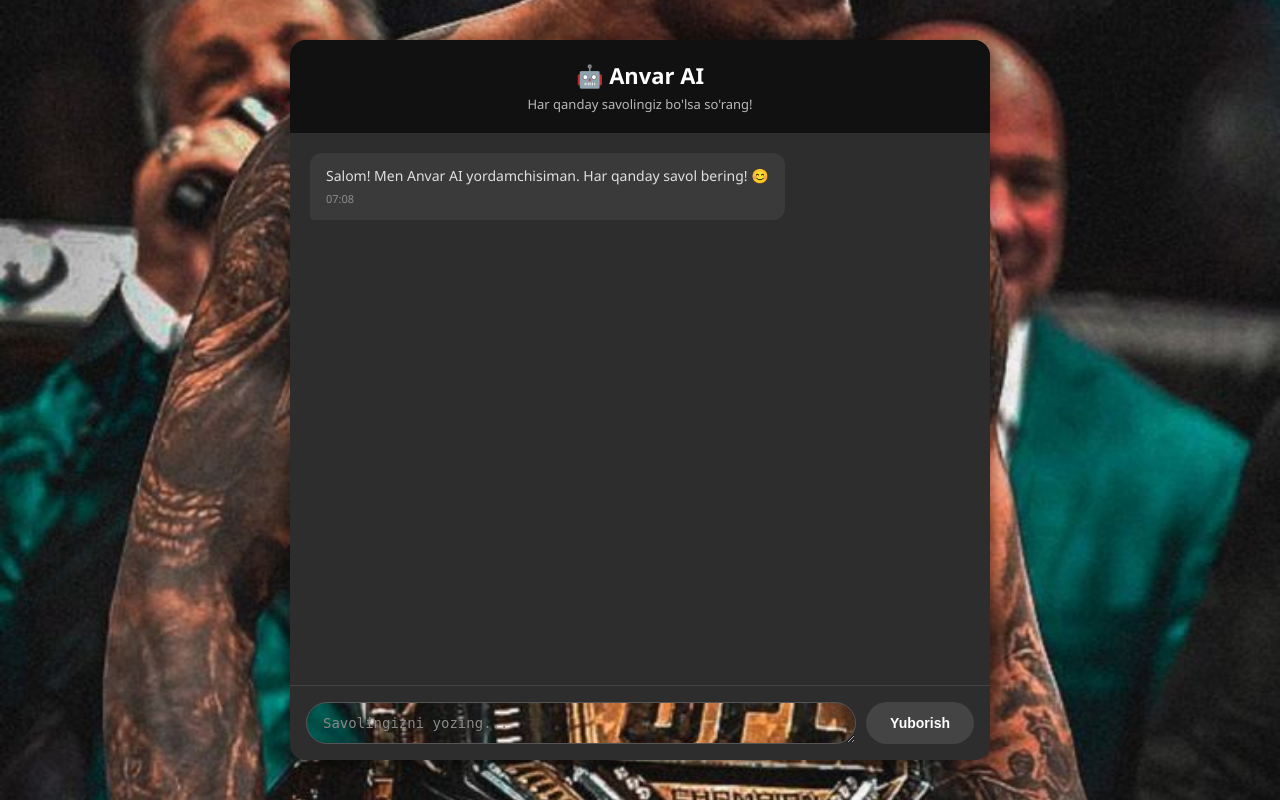
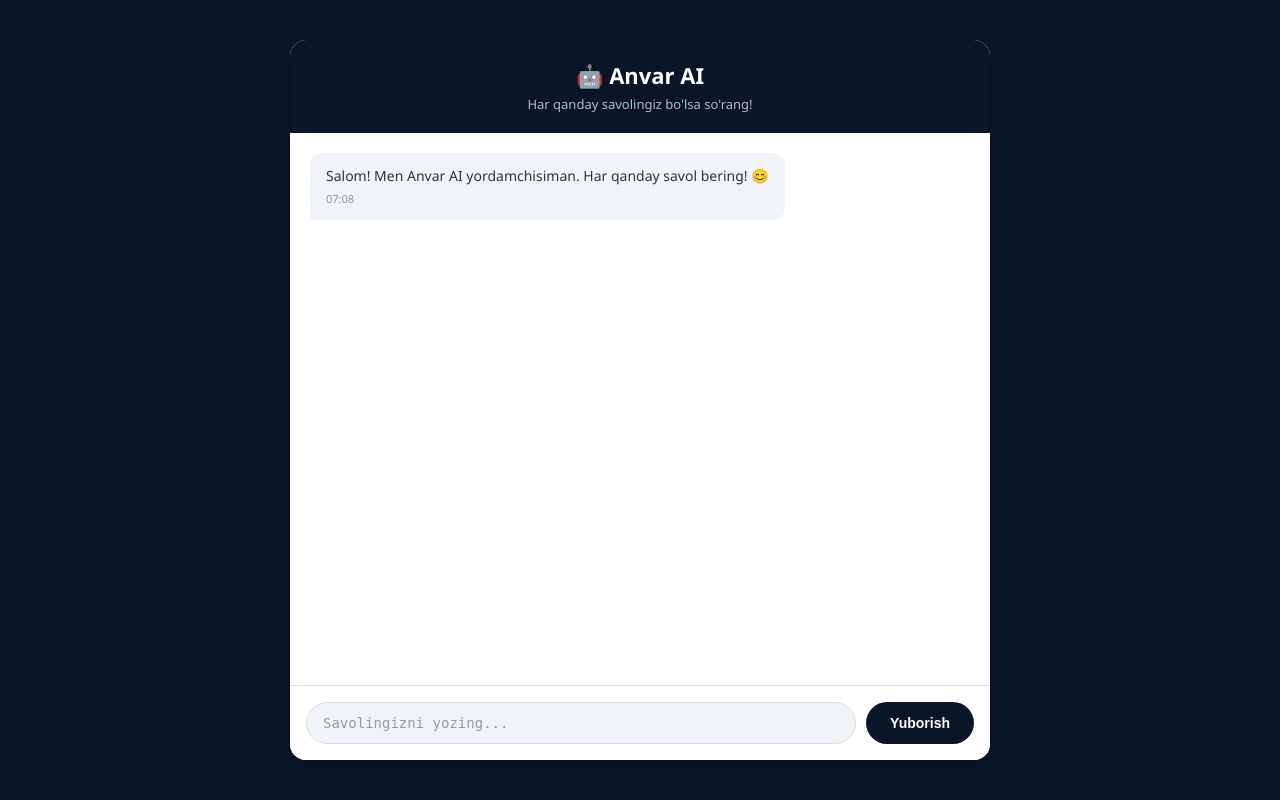
Before and after one commit to ankkkk527/groq-support, a Flask app: page / in a window 1280 px wide. Run offline with Flask 3, Linux system fonts and the light colour scheme.

Commit message:
Blue and white theme

```diff
--- a/static/style.css
+++ b/static/style.css
@@ -6,7 +6,7 @@
 
 body {
     font-family: 'Segoe UI', sans-serif;
-    background: #1a1a1a url('/static/bg.jpg') no-repeat center center fixed; background-size: cover;
+    background: #0a1628;
     display: flex;
     justify-content: center;
     align-items: center;
@@ -16,9 +16,9 @@ body {
 .chat-container {
     width: 100%;
     max-width: 700px;
-    background: #2d2d2d;
+    background: #ffffff;
     border-radius: 16px;
-    box-shadow: 0 4px 20px rgba(0,0,0,0.5);
+    box-shadow: 0 4px 20px rgba(0,0,0,0.3);
     overflow: hidden;
     display: flex;
     flex-direction: column;
@@ -26,7 +26,7 @@ body {
 }
 
 .chat-header {
-    background: #111111;
+    background: #0a1628;
     color: white;
     padding: 20px;
     text-align: center;
@@ -49,7 +49,7 @@ body {
     display: flex;
     flex-direction: column;
     gap: 12px;
-    background: #2d2d2d;
+    background: #ffffff;
 }
 
 .message {
@@ -61,15 +61,15 @@ body {
 }
 
 .message.user {
-    background: #444444;
+    background: #0a1628;
     color: #ffffff;
     align-self: flex-end;
     border-bottom-right-radius: 4px;
 }
 
 .message.assistant {
-    background: #3a3a3a;
-    color: #e0e0e0;
+    background: #f0f4f8;
+    color: #333;
     align-self: flex-start;
     border-bottom-left-radius: 4px;
 }
@@ -83,32 +83,35 @@ body {
 .chat-input {
     display: flex;
     padding: 16px;
-    border-top: 1px solid #444;
+    border-top: 1px solid #e0e0e0;
     gap: 10px;
-    background: #2d2d2d;
+    background: #ffffff;
 }
 
 .chat-input textarea {
     flex: 1;
     padding: 12px 16px;
-    border: 1px solid #555;
+    border: 1px solid #ddd;
     border-radius: 25px;
     outline: none;
     font-size: 14px;
-    background: #1a1a1a url('/static/bg.jpg') no-repeat center center fixed; background-size: cover;
-    color: #ffffff;
+    background: #f0f4f8;
+    color: #333;
+    resize: none;
+    max-height: 120px;
+    overflow-y: auto;
 }
 
 .chat-input textarea::placeholder {
-    color: #888;
+    color: #999;
 }
 
 .chat-input textarea:focus {
-    border-color: #888;
+    border-color: #0a1628;
 }
 
 .chat-input button {
-    background: #444444;
+    background: #0a1628;
     color: white;
     border: none;
     padding: 12px 24px;
@@ -119,14 +122,14 @@ body {
 }
 
 .chat-input button:hover {
-    background: #555555;
+    background: #1a2d4a;
 }
 
 .typing {
     display: flex;
     gap: 4px;
     padding: 12px 16px;
-    background: #3a3a3a;
+    background: #f0f4f8;
     border-radius: 12px;
     align-self: flex-start;
     width: fit-content;
@@ -135,7 +138,7 @@ body {
 .typing span {
     width: 8px;
     height: 8px;
-    background: #888;
+    background: #999;
     border-radius: 50%;
     animation: bounce 1s infinite;
 }
```
